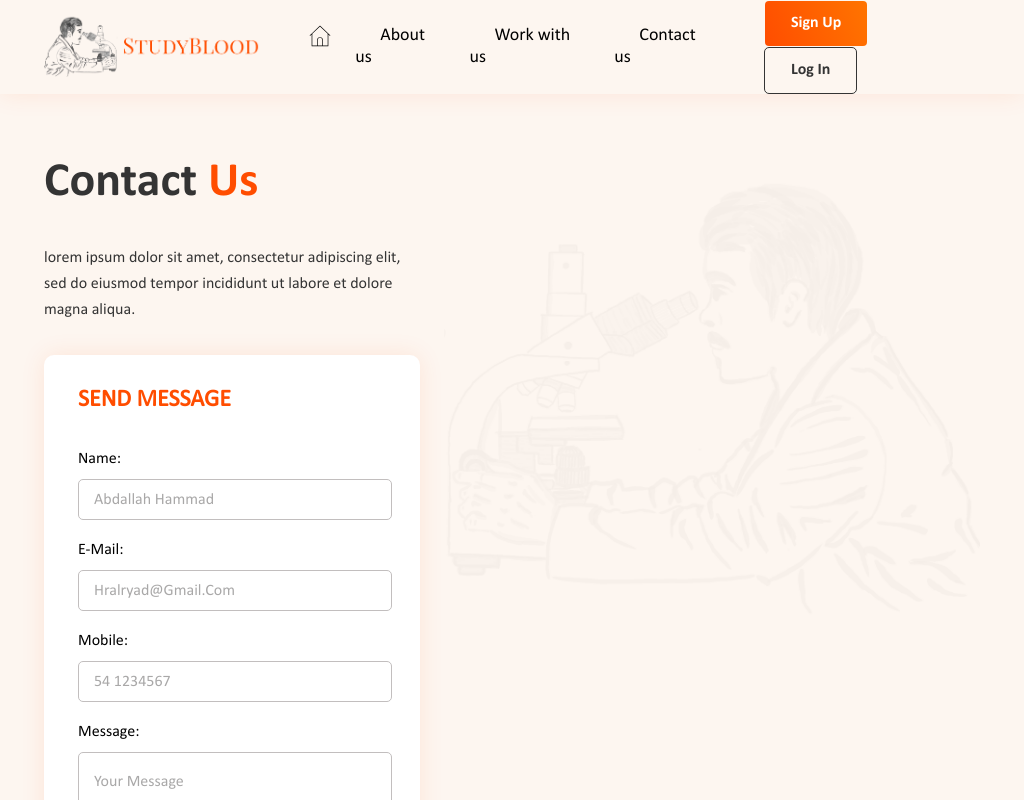
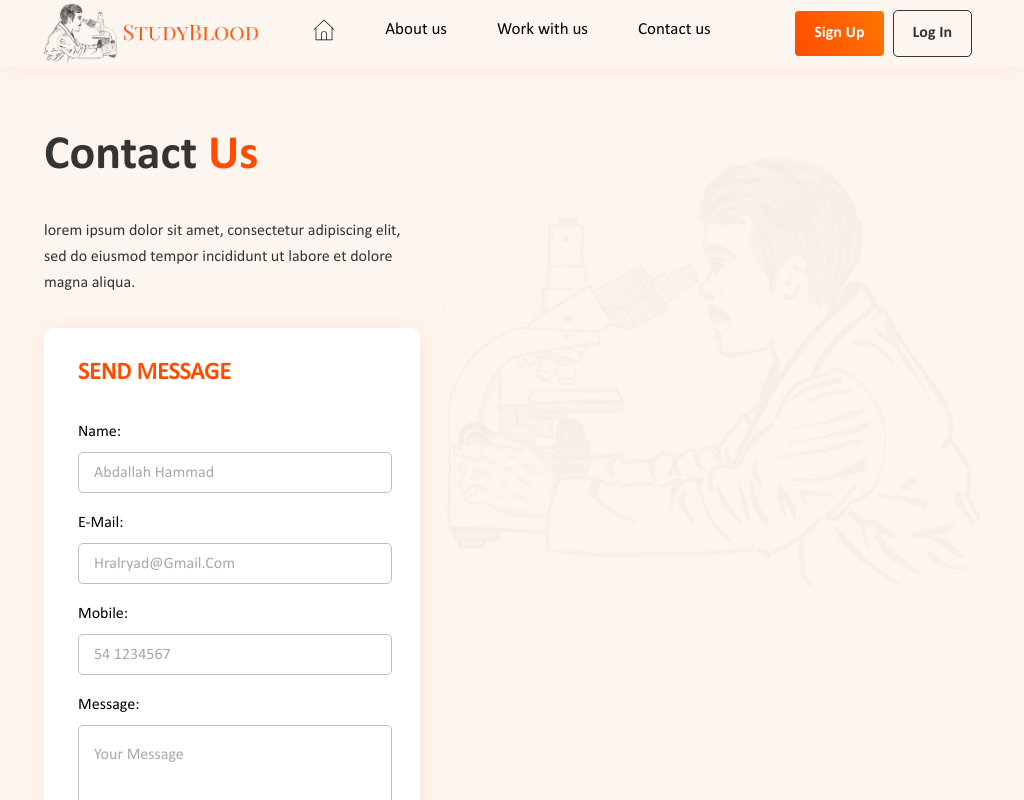
Before and after one commit to mahmoud-gmal/studyblood, a Next.js app: page /contact in a window 1024 px wide. Shown: the top 800 px of the page. Built offline with nearby package versions, Linux system fonts and the light colour scheme; no server answers.

Commit message:
fix responsive bugs p1

```diff
--- a/styles/global.css
+++ b/styles/global.css
@@ -264,3 +264,14 @@ input:focus-visible , select:focus-visible , textarea:focus-visible {
   border-radius: 5px 5px 0px 0px;
   color: #000;
 }
+
+
+
+
+
+@media only screen and (max-width: 1199.9px) and (min-width: 991.9px){
+  .special_btn {
+    padding: 13px 19px;
+    margin-inline-end: 8px;
+  }
+}
--- a/styles/layout/Header.module.css
+++ b/styles/layout/Header.module.css
@@ -35,7 +35,7 @@
     left: 0;
     width: 50%;
     height: 100%;
-    z-index: 999;
+    z-index: 44;
     overflow-y: auto;
     overflow-x: hidden;
 
@@ -92,7 +92,6 @@
     box-shadow: inset 0 -4.25em 0 0 #fff;
     border: 1px solid #ddd;
     color: #ff4d00;
-
 }
 
 
@@ -101,13 +100,15 @@
 } */
 
 /*------------ mobile ---------------*/
-@media (max-width: 1199.9px) {
-.mobile_list_nav {
+@media only screen and (max-width: 1199.9px) and (min-width: 991.9px){
+    .main_navbar ul li a{
+        font: normal normal normal 17px/22px Calibri_Regular;
+    }
+}
 
 
-}
-}
 @media (max-width: 445px) {
-    .btns_mob { display: flex; flex-direction: column;}
-     .btns_mob a{margin-bottom: 9px}
-    }
+.btns_mob { display: flex; flex-direction: column;}
+.btns_mob a{margin-bottom: 9px}
+
+ }
```
